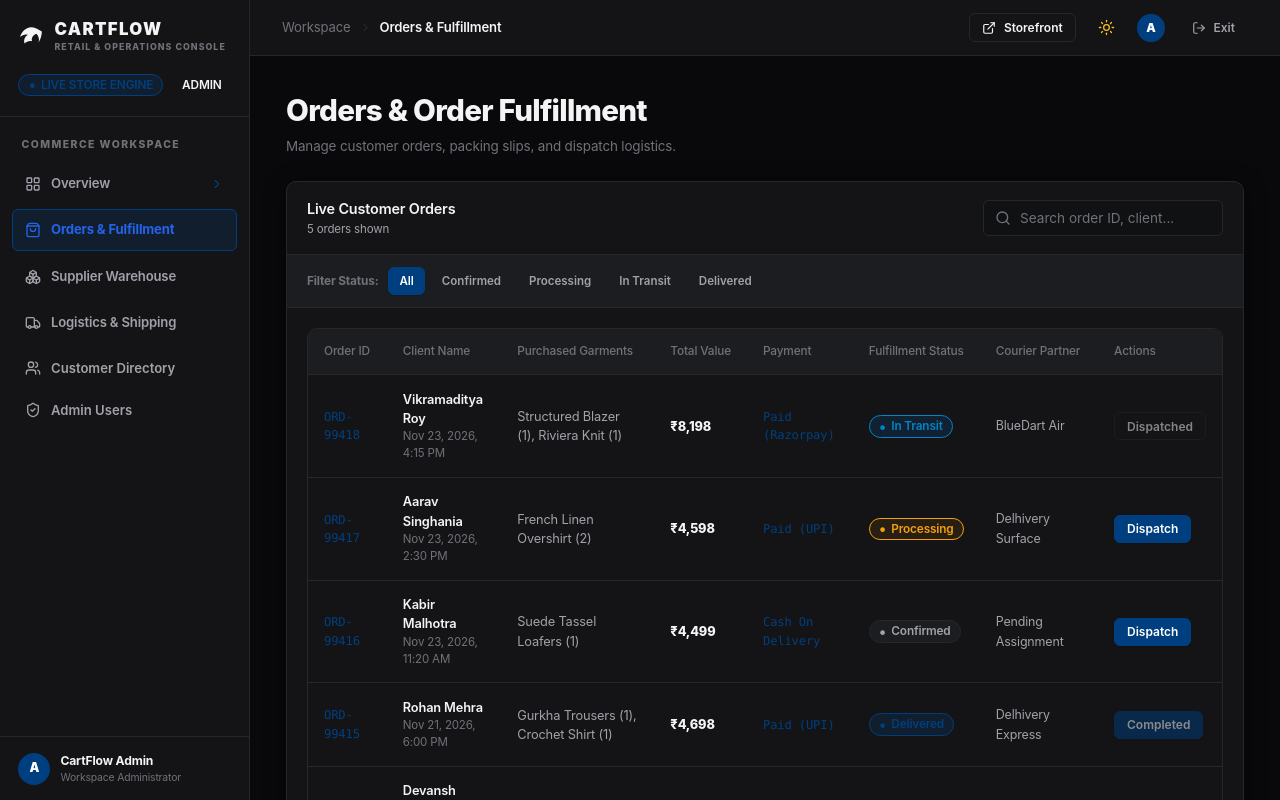
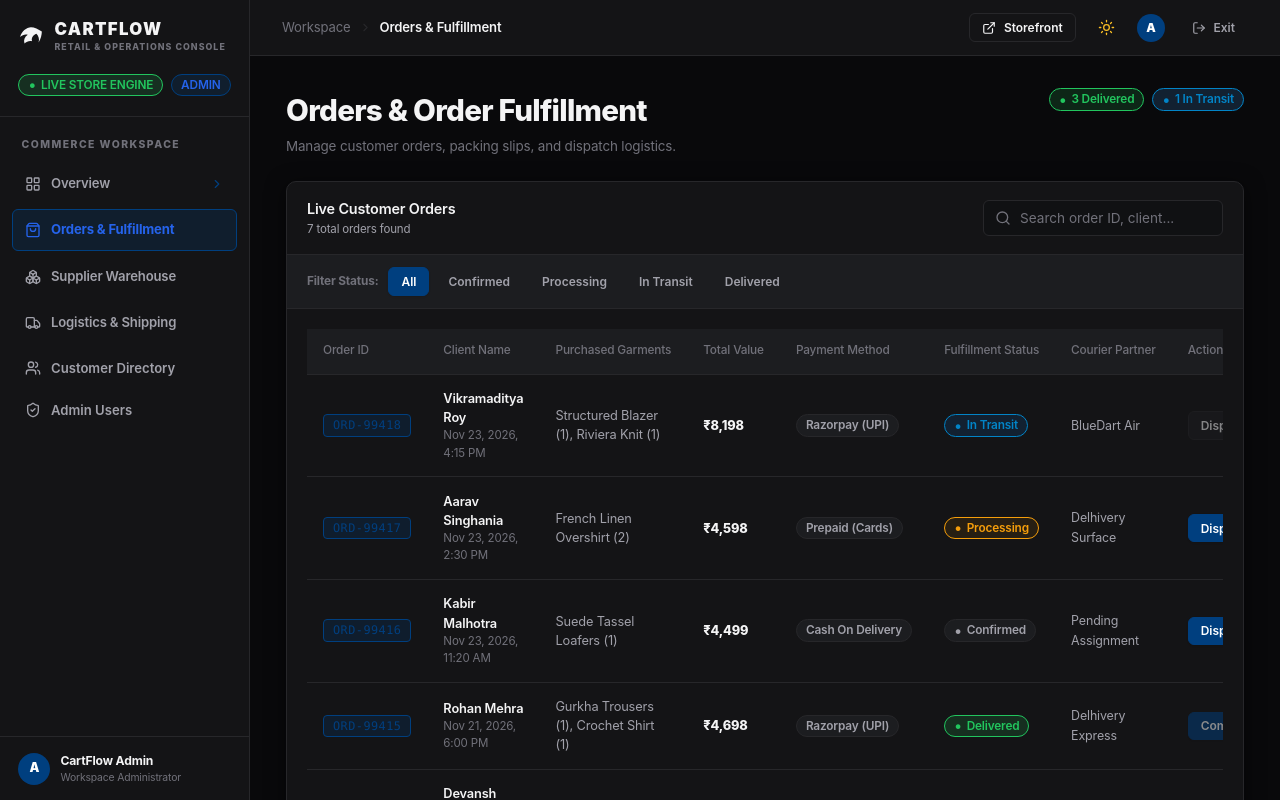
Before and after one commit to ER-DipanshuSaini/cart_flow-advance_ecom, a React (Vite) app in the folder frontend/cart_flow_fe/: page /admin/orders in a window 1280 px wide. Built offline with nearby package versions, Linux system fonts and the light colour scheme.

Commit message:
feat(admin): wire up UI kit Table, Pagination, Badge, Button components across all admin pages

```diff
--- a/frontend/cart_flow_fe/src/components/ui/Badge/Badge.css
+++ b/frontend/cart_flow_fe/src/components/ui/Badge/Badge.css
@@ -26,8 +26,14 @@
 
 /* Variants with Fluid Theme Support */
 .cf-ui-badge-completed {
+  background-color: var(--cf-accent-success-tint);
+  color: var(--cf-accent-success);
+  border: 1px solid var(--cf-accent-success);
+}
+
+.cf-ui-badge-primary {
   background-color: var(--cf-accent-primary-tint);
-  color: var(--cf-accent-primary);
+  color: var(--cf-accent-primary-light, var(--cf-accent-primary));
   border: 1px solid var(--cf-accent-primary);
 }
 
--- a/frontend/cart_flow_fe/src/components/ui/Table/Table.css
+++ b/frontend/cart_flow_fe/src/components/ui/Table/Table.css
@@ -6,6 +6,11 @@
   overflow: hidden;
   display: flex;
   flex-direction: column;
+}
+
+.cf-ui-table-container-card.is-embedded {
+  border: none;
+  border-radius: 0;
 }
 
 .cf-ui-table-wrapper {
--- a/frontend/cart_flow_fe/src/pages/admin/AdminInventoryPage.jsx
+++ b/frontend/cart_flow_fe/src/pages/admin/AdminInventoryPage.jsx
@@ -54,6 +54,26 @@ const INVENTORY_DATA = [
     costPerUnit: '₹1,800',
     status: 'Healthy',
   },
+  {
+    sku: 'SKU-CRH-006',
+    title: 'Cuban Collar Resort Crochet Shirt',
+    supplier: 'Mediterranean Weavers',
+    available: 22,
+    reserved: 9,
+    reorderLevel: 20,
+    costPerUnit: '₹890',
+    status: 'Healthy',
+  },
+  {
+    sku: 'SKU-HOD-007',
+    title: 'Forest Green Oversized Zip Hoodie',
+    supplier: 'Alpine Knits Co.',
+    available: 11,
+    reserved: 7,
+    reorderLevel: 15,
+    costPerUnit: '₹1,200',
+    status: 'Low Stock',
+  },
 ];
 
 export default function AdminInventoryPage() {
@@ -61,6 +81,13 @@ export default function AdminInventoryPage() {
   const [poModalOpen, setPoModalOpen] = useState(false);
   const [selectedSku, setSelectedSku] = useState(null);
   const [replenishSuccess, setReplenishSuccess] = useState('');
+  const [currentPage, setCurrentPage] = useState(1);
+  const [pageSize, setPageSize] = useState(4);
+
+  const paginatedItems = items.slice(
+    (currentPage - 1) * pageSize,
+    currentPage * pageSize
+  );
 
   const handleReplenish = (item) => {
     setSelectedSku(item);
@@ -87,8 +114,7 @@ export default function AdminInventoryPage() {
     {
       key: 'sku',
       label: 'SKU',
-      cellClassName: 'cf-table-cell-mono',
-      render: (val) => <span className="cf-table-cell-mono">{val}</span>,
+      render: (val) => <Badge variant="mono">{val}</Badge>,
     },
     {
       key: 'title',
@@ -103,19 +129,17 @@ export default function AdminInventoryPage() {
     {
       key: 'available',
       label: 'Available Units',
-      render: (val) => <span style={{ fontWeight: 800, color: 'var(--cf-text-main)' }}>{val}</span>,
+      render: (val) => <Badge variant="neutral">{val} units</Badge>,
     },
     {
       key: 'reserved',
       label: 'Reserved for Orders',
-      cellClassName: 'cf-table-cell-mono',
-      render: (val) => <span className="cf-table-cell-mono">{val}</span>,
+      render: (val) => <Badge variant="mono">{val}</Badge>,
     },
     {
       key: 'reorderLevel',
       label: 'Reorder Trigger',
-      cellClassName: 'cf-table-cell-mono',
-      render: (val) => <span className="cf-table-cell-mono">{val}</span>,
+      render: (val) => <Badge variant="neutral">{val}</Badge>,
     },
     {
       key: 'status',
@@ -174,9 +198,9 @@ export default function AdminInventoryPage() {
             marginBottom: '1.25rem',
             padding: '0.75rem 1rem',
             borderRadius: 'var(--cf-radius-md)',
-            backgroundColor: 'var(--cf-accent-primary-tint)',
-            border: '1px solid var(--cf-accent-primary)',
-            color: 'var(--cf-accent-primary)',
+            backgroundColor: 'var(--cf-accent-success-tint)',
+            border: '1px solid var(--cf-accent-success)',
+            color: 'var(--cf-accent-success)',
             display: 'flex',
             alignItems: 'center',
             gap: '8px',
@@ -218,18 +242,34 @@ export default function AdminInventoryPage() {
         />
       </div>
 
-      {/* Inventory Table inside Card */}
+      {/* Inventory Table with Interactive Pagination */}
       <Card>
         <Card.Header
           title="Warehouse Stock & Inward Pipeline"
-          subtitle="Real-time multi-vendor inventory ledger"
+          subtitle={`${items.length} total SKUs tracked`}
         />
         <Card.Body style={{ padding: 0 }}>
-          <Table columns={columns} data={items} keyField="sku" />
+          <Table
+            className="is-embedded"
+            columns={columns}
+            data={paginatedItems}
+            keyField="sku"
+            pagination={{
+              currentPage,
+              pageSize,
+              totalItems: items.length,
+              pageSizeOptions: [4, 8, 12],
+              onPageChange: setCurrentPage,
+              onPageSizeChange: (newSize) => {
+                setPageSize(newSize);
+                setCurrentPage(1);
+              },
+            }}
+          />
         </Card.Body>
       </Card>
 
-      {/* Styled PO Modal instead of native alert */}
+      {/* Styled PO Modal using Reusable Input labels */}
       <Modal
         isOpen={poModalOpen}
         onClose={() => setPoModalOpen(false)}
--- a/frontend/cart_flow_fe/src/pages/admin/AdminLogisticsPage.jsx
+++ b/frontend/cart_flow_fe/src/pages/admin/AdminLogisticsPage.jsx
@@ -34,15 +34,52 @@ const DISPATCH_SHIPMENTS = [
     status: 'Ready for Pickup',
     sla: 'Within 24 Hours',
   },
+  {
+    waybill: 'AWB-DEL-5510294811',
+    orderId: 'CF-99415',
+    destination: 'Indiranagar 100ft Rd, Bengaluru, KA - 560038',
+    carrier: 'Delhivery Express',
+    service: 'Express Air Cargo',
+    weight: '1.2 kg',
+    status: 'Delivered',
+    sla: 'Completed (Next Day)',
+  },
+  {
+    waybill: 'AWB-BLU-1192847291',
+    orderId: 'CF-99414',
+    destination: 'Vasant Vihar, New Delhi, DL - 110057',
+    carrier: 'BlueDart Express',
+    service: 'Priority Air',
+    weight: '3.1 kg',
+    status: 'Delivered',
+    sla: 'Completed (Same Day)',
+  },
+  {
+    waybill: 'AWB-DEL-9847291823',
+    orderId: 'CF-99413',
+    destination: 'Koregaon Park, Pune, MH - 411001',
+    carrier: 'Delhivery Surface',
+    service: 'Standard Surface',
+    weight: '1.5 kg',
+    status: 'Manifest Created',
+    sla: 'Within 48 Hours',
+  },
 ];
 
 export default function AdminLogisticsPage() {
   const [shipments] = useState(DISPATCH_SHIPMENTS);
   const [activeLabelModal, setActiveLabelModal] = useState(null);
   const [manifestBanner, setManifestBanner] = useState('');
+  const [currentPage, setCurrentPage] = useState(1);
+  const [pageSize, setPageSize] = useState(3);
+
+  const paginatedShipments = shipments.slice(
+    (currentPage - 1) * pageSize,
+    currentPage * pageSize
+  );
 
   const handlePrintDailyManifest = () => {
-    setManifestBanner('Daily Courier Manifest compiled (3 Shipments). Ready for Air Cargo handover.');
+    setManifestBanner('Daily Courier Manifest compiled (6 Shipments). Ready for Air Cargo handover.');
     setTimeout(() => setManifestBanner(''), 5000);
   };
 
@@ -50,19 +87,17 @@ export default function AdminLogisticsPage() {
     {
       key: 'waybill',
       label: 'Air Waybill (AWB)',
-      cellClassName: 'cf-table-cell-mono',
-      render: (val) => <span className="cf-table-cell-mono">{val}</span>,
+      render: (val) => <Badge variant="mono">{val}</Badge>,
     },
     {
       key: 'orderId',
       label: 'Order Ref',
-      cellClassName: 'cf-table-cell-mono',
-      render: (val) => <span className="cf-table-cell-mono">{val}</span>,
+      render: (val) => <Badge variant="neutral">{val}</Badge>,
     },
     {
       key: 'destination',
       label: 'Delivery Destination',
-      render: (val) => <span style={{ fontSize: '0.78rem', color: 'var(--cf-text-main)' }}>{val}</span>,
+      render: (val) => <span style={{ fontSize: '0.8rem', color: 'var(--cf-text-main)' }}>{val}</span>,
     },
     {
       key: 'carrier',
@@ -77,7 +112,7 @@ export default function AdminLogisticsPage() {
     {
       key: 'weight',
       label: 'Parcel Weight',
-      render: (val) => <span style={{ color: 'var(--cf-text-muted)' }}>{val}</span>,
+      render: (val) => <Badge variant="neutral">{val}</Badge>,
     },
     {
       key: 'status',
@@ -90,7 +125,9 @@ export default function AdminLogisticsPage() {
               ? 'processing'
               : val === 'Ready for Pickup'
               ? 'warning'
-              : 'completed'
+              : val === 'Delivered'
+              ? 'completed'
+              : 'neutral'
           }
         >
           {val}
@@ -100,7 +137,7 @@ export default function AdminLogisticsPage() {
     {
       key: 'sla',
       label: 'Delivery SLA',
-      render: (val) => <span className="cf-table-cell-mono">{val}</span>,
+      render: (val) => <Badge variant="mono">{val}</Badge>,
     },
     {
       key: 'actions',
@@ -129,7 +166,7 @@ export default function AdminLogisticsPage() {
         </div>
         <Button
           size="sm"
-          variant="outline"
+          variant="primary"
           icon={Printer}
           onClick={handlePrintDailyManifest}
         >
@@ -143,9 +180,9 @@ export default function AdminLogisticsPage() {
             marginBottom: '1.25rem',
             padding: '0.75rem 1rem',
             borderRadius: 'var(--cf-radius-md)',
-            backgroundColor: 'var(--cf-accent-primary-tint)',
-            border: '1px solid var(--cf-accent-primary)',
-            color: 'var(--cf-accent-primary)',
+            backgroundColor: 'var(--cf-accent-success-tint)',
+            border: '1px solid var(--cf-accent-success)',
+            color: 'var(--cf-accent-success)',
             display: 'flex',
             alignItems: 'center',
             gap: '8px',
@@ -187,14 +224,30 @@ export default function AdminLogisticsPage() {
         />
       </div>
 
-      {/* Manifest Table Card */}
+      {/* Manifest Table Card with Interactive Pagination */}
       <Card>
         <Card.Header
           title="Live Dispatch Manifest"
-          subtitle="Real-time multi-carrier tracking telemetry"
+          subtitle={`${shipments.length} total carrier manifests generated`}
         />
         <Card.Body style={{ padding: 0 }}>
-          <Table columns={columns} data={shipments} keyField="waybill" />
+          <Table
+            className="is-embedded"
+            columns={columns}
+            data={paginatedShipments}
+            keyField="waybill"
+            pagination={{
+              currentPage,
+              pageSize,
+              totalItems: shipments.length,
+              pageSizeOptions: [3, 6, 12],
+              onPageChange: setCurrentPage,
+              onPageSizeChange: (newSize) => {
+                setPageSize(newSize);
+                setCurrentPage(1);
+              },
+            }}
+          />
         </Card.Body>
       </Card>
 
@@ -229,7 +282,7 @@ export default function AdminLogisticsPage() {
               border: '2px dashed var(--cf-border-hover)',
               borderRadius: 'var(--cf-radius-md)',
               backgroundColor: 'var(--cf-bg-elevated)',
-              fontFamily: 'monospace',
+              fontFamily: 'var(--cf-font-mono)',
               fontSize: '0.82rem',
               display: 'flex',
               flexDirection: 'column',
--- a/frontend/cart_flow_fe/src/pages/admin/AdminOrdersPage.jsx
+++ b/frontend/cart_flow_fe/src/pages/admin/AdminOrdersPage.jsx
@@ -1,5 +1,5 @@
 import React, { useState } from 'react';
-import { ShoppingBag, Search, Filter, Truck, Check, Eye, Download } from 'lucide-react';
+import { ShoppingBag, Search, Filter, Truck, Check, Eye, Download, CheckCircle2 } from 'lucide-react';
 import { Button, Input, Table, Badge, Card } from '../../components/ui';
 import './AdminConsole.css';
 
@@ -9,7 +9,7 @@ const INITIAL_ORDERS = [
     customer: 'Vikramaditya Roy',
     items: 'Structured Blazer (1), Riviera Knit (1)',
     total: '₹8,198',
-    payment: 'Paid (Razorpay)',
+    payment: 'Razorpay (UPI)',
     status: 'In Transit',
     courier: 'BlueDart Air',
     date: 'Nov 23, 2026, 4:15 PM',
@@ -19,7 +19,7 @@ const INITIAL_ORDERS = [
     customer: 'Aarav Singhania',
     items: 'French Linen Overshirt (2)',
     total: '₹4,598',
-    payment: 'Paid (UPI)',
+    payment: 'Prepaid (Cards)',
     status: 'Processing',
     courier: 'Delhivery Surface',
     date: 'Nov 23, 2026, 2:30 PM',
@@ -39,7 +39,7 @@ const INITIAL_ORDERS = [
     customer: 'Rohan Mehra',
     items: 'Gurkha Trousers (1), Crochet Shirt (1)',
     total: '₹4,698',
-    payment: 'Paid (UPI)',
+    payment: 'Razorpay (UPI)',
     status: 'Delivered',
     courier: 'Delhivery Express',
     date: 'Nov 21, 2026, 6:00 PM',
@@ -49,10 +49,30 @@ const INITIAL_ORDERS = [
     customer: 'Devansh Kapur',
     items: 'Wool Minimalist Overcoat (1)',
     total: '₹6,499',
-    payment: 'Paid (Razorpay)',
+    payment: 'Prepaid (Cards)',
     status: 'Delivered',
     courier: 'BlueDart Express',
     date: 'Nov 20, 2026, 1:10 PM',
+  },
+  {
+    id: 'ORD-99413',
+    customer: 'Tarun Khurana',
+    items: 'Riviera Knit Polo (2)',
+    total: '₹4,398',
+    payment: 'Razorpay (UPI)',
+    status: 'Confirmed',
+    courier: 'Pending Assignment',
+    date: 'Nov 19, 2026, 3:45 PM',
+  },
+  {
+    id: 'ORD-99412',
+    customer: 'Sameer Varma',
+    items: 'Pleated Gurkha Trousers (1)',
+    total: '₹2,699',
+    payment: 'Prepaid (NetBanking)',
+    status: 'Delivered',
+    courier: 'Delhivery Surface',
+    date: 'Nov 18, 2026, 10:15 AM',
   },
 ];
 
@@ -60,6 +80,8 @@ export default function AdminOrdersPage() {
   const [orders, setOrders] = useState(INITIAL_ORDERS);
   const [statusFilter, setStatusFilter] = useState('all');
   const [searchQuery, setSearchQuery] = useState('');
+  const [currentPage, setCurrentPage] = useState(1);
+  const [pageSize, setPageSize] = useState(5);
 
   const filteredOrders = orders.filter((o) => {
     if (statusFilter !== 'all' && o.status.toLowerCase() !== statusFilter.toLowerCase()) {
@@ -76,6 +98,11 @@ export default function AdminOrdersPage() {
     return true;
   });
 
+  const paginatedOrders = filteredOrders.slice(
+    (currentPage - 1) * pageSize,
+    currentPage * pageSize
+  );
+
   const markShipped = (orderId) => {
     setOrders((prev) =>
       prev.map((o) => (o.id === orderId ? { ...o, status: 'In Transit', courier: 'BlueDart Air (Assigned)' } : o))
@@ -86,8 +113,7 @@ export default function AdminOrdersPage() {
     {
       key: 'id',
       label: 'Order ID',
-      cellClassName: 'cf-table-cell-mono',
-      render: (val) => <span className="cf-table-cell-mono">{val}</span>,
+      render: (val) => <Badge variant="mono">{val}</Badge>,
     },
     {
       key: 'customer',
@@ -111,9 +137,8 @@ export default function AdminOrdersPage() {
     },
     {
       key: 'payment',
-      label: 'Payment',
-      cellClassName: 'cf-table-cell-mono',
-      render: (val) => <span className="cf-table-cell-mono">{val}</span>,
+      label: 'Payment Method',
+      render: (val) => <Badge variant="neutral">{val}</Badge>,
     },
     {
       key: 'status',
@@ -146,7 +171,7 @@ export default function AdminOrdersPage() {
       render: (_, row) => (
         <Button
           size="sm"
-          variant={row.status === 'In Transit' ? 'outline' : 'primary'}
+          variant={row.status === 'In Transit' ? 'secondary' : 'primary'}
           disabled={row.status === 'In Transit' || row.status === 'Delivered'}
           onClick={() => markShipped(row.id)}
         >
@@ -163,18 +188,29 @@ export default function AdminOrdersPage() {
           <h1 className="cf-bo-page-title">Orders & Order Fulfillment</h1>
           <p className="cf-bo-page-subtitle">Manage customer orders, packing slips, and dispatch logistics.</p>
         </div>
+        <div style={{ display: 'flex', gap: '8px' }}>
+          <Badge variant="completed" dot>
+            {orders.filter((o) => o.status === 'Delivered').length} Delivered
+          </Badge>
+          <Badge variant="processing" dot>
+            {orders.filter((o) => o.status === 'In Transit').length} In Transit
+          </Badge>
+        </div>
       </div>
 
       <Card>
         <Card.Header
           title="Live Customer Orders"
-          subtitle={`${filteredOrders.length} orders shown`}
+          subtitle={`${filteredOrders.length} total orders found`}
           action={
             <div style={{ display: 'flex', gap: '8px', alignItems: 'center', flexWrap: 'wrap' }}>
               <Input
                 placeholder="Search order ID, client..."
                 value={searchQuery}
-                onChange={(e) => setSearchQuery(e.target.value)}
+                onChange={(e) => {
+                  setSearchQuery(e.target.value);
+                  setCurrentPage(1);
+                }}
                 style={{ width: '240px' }}
                 icon={Search}
               />
@@ -182,7 +218,7 @@ export default function AdminOrdersPage() {
           }
         />
 
-        {/* Filter Toolbar */}
+        {/* Filter Toolbar using standard UI Kit Buttons */}
         <div
           style={{
             padding: '0.75rem 1.25rem',
@@ -195,7 +231,7 @@ export default function AdminOrdersPage() {
             gap: '8px',
           }}
         >
-          <div style={{ display: 'flex', gap: '6px', alignItems: 'center' }}>
+          <div style={{ display: 'flex', gap: '6px', alignItems: 'center', flexWrap: 'wrap' }}>
             <span style={{ fontSize: '0.74rem', fontWeight: 700, color: 'var(--cf-text-dim)', marginRight: '4px' }}>
               Filter Status:
             </span>
@@ -204,8 +240,10 @@ export default function AdminOrdersPage() {
                 key={st}
                 size="sm"
                 variant={statusFilter === st.toLowerCase() ? 'primary' : 'ghost'}
-                onClick={() => setStatusFilter(st.toLowerCase())}
-                style={{ height: '28px', fontSize: '0.72rem', padding: '0 10px' }}
+                onClick={() => {
+                  setStatusFilter(st.toLowerCase());
+                  setCurrentPage(1);
+                }}
               >
                 {st}
               </Button>
@@ -214,7 +252,23 @@ export default function AdminOrdersPage() {
         </div>
 
         <Card.Body style={{ padding: 0 }}>
-          <Table columns={columns} data={filteredOrders} keyField="id" />
+          <Table
+            className="is-embedded"
+            columns={columns}
+            data={paginatedOrders}
+            keyField="id"
+            pagination={{
+              currentPage,
+              pageSize,
+              totalItems: filteredOrders.length,
+              pageSizeOptions: [3, 5, 10],
+              onPageChange: setCurrentPage,
+              onPageSizeChange: (newSize) => {
+                setPageSize(newSize);
+                setCurrentPage(1);
+              },
+            }}
+          />
         </Card.Body>
       </Card>
     </div>
--- a/frontend/cart_flow_fe/src/pages/admin/AdminOverviewPage.jsx
+++ b/frontend/cart_flow_fe/src/pages/admin/AdminOverviewPage.jsx
@@ -79,8 +79,7 @@ export default function AdminOverviewPage() {
     {
       key: 'orderId',
       label: 'Order Ref',
-      cellClassName: 'cf-table-cell-mono',
-      render: (val) => <span className="cf-table-cell-mono">{val}</span>,
+      render: (val) => <Badge variant="mono">{val}</Badge>,
     },
     {
       key: 'customer',
@@ -100,8 +99,7 @@ export default function AdminOverviewPage() {
     {
       key: 'payment',
       label: 'Payment Mode',
-      cellClassName: 'cf-table-cell-mono',
-      render: (val) => <span className="cf-table-cell-mono">{val}</span>,
+      render: (val) => <Badge variant="neutral">{val}</Badge>,
     },
     {
       key: 'total',
@@ -317,7 +315,17 @@ export default function AdminOverviewPage() {
           }
         />
         <Card.Body style={{ padding: 0 }}>
-          <Table columns={columns} data={RECENT_ORDERS} keyField="orderId" />
+          <Table
+            className="is-embedded"
+            columns={columns}
+            data={RECENT_ORDERS}
+            keyField="orderId"
+            pagination={{
+              currentPage: 1,
+              pageSize: 5,
+              totalItems: RECENT_ORDERS.length,
+            }}
+          />
         </Card.Body>
       </Card>
     </div>
--- a/frontend/cart_flow_fe/src/styles/variables.css
+++ b/frontend/cart_flow_fe/src/styles/variables.css
@@ -25,6 +25,8 @@
   --cf-accent-danger-tint: #2b1414;
   --cf-accent-info: #0284c7;
   --cf-accent-info-tint: #122131;
+  --cf-accent-success: #22c55e;
+  --cf-accent-success-tint: rgba(34, 197, 94, 0.15);
 
   --cf-shadow-card: 0 4px 20px rgba(0, 0, 0, 0.55);
   --cf-shadow-float: 0 16px 36px rgba(0, 0, 0, 0.75);
@@ -56,6 +58,8 @@
   --cf-accent-danger-tint: #fef2f2;
   --cf-accent-info: #0284c7;
   --cf-accent-info-tint: #f0f9ff;
+  --cf-accent-success: #16a34a;
+  --cf-accent-success-tint: #f0fdf4;
 
   --cf-shadow-card: 0 4px 16px rgba(0, 0, 0, 0.05);
   --cf-shadow-float: 0 12px 30px rgba(0, 0, 0, 0.1);
```
